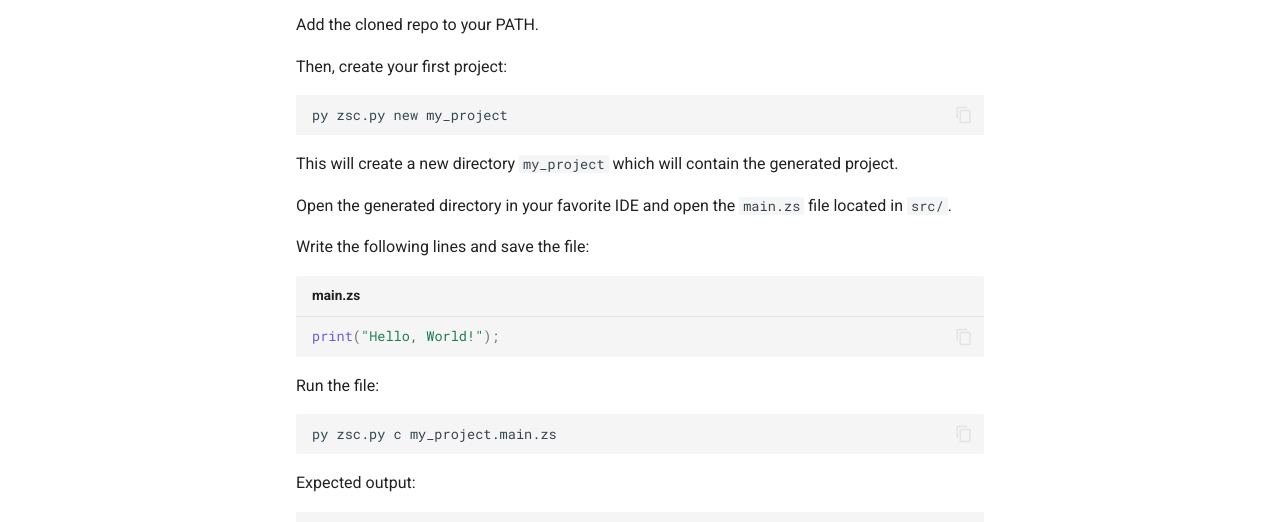
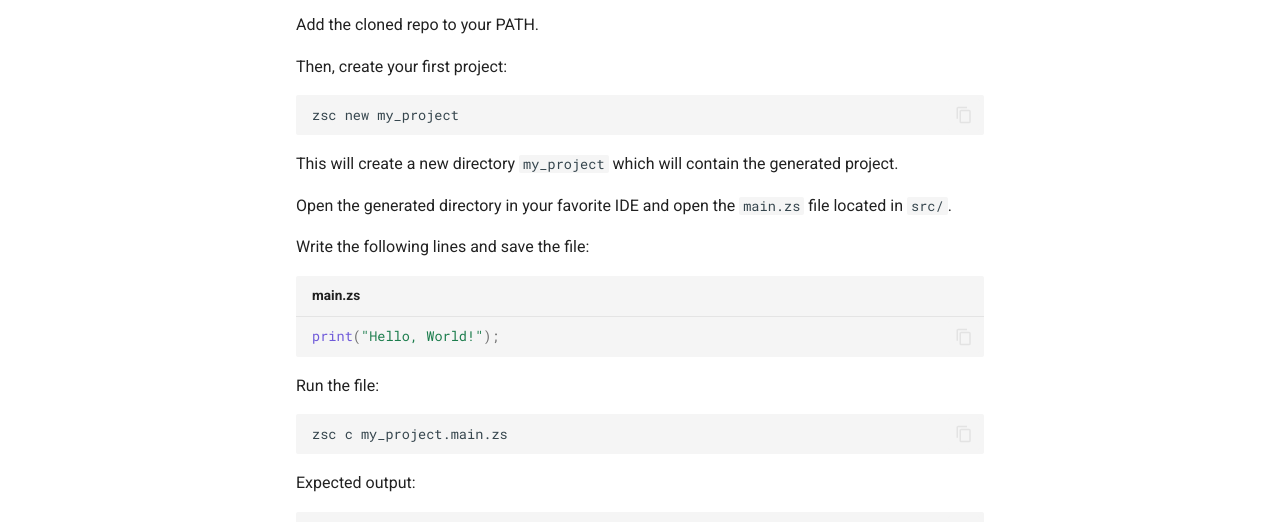
Before and after one commit to xpodev/zs-py, an MkDocs documentation site: the page built from docs/getting-started/installation.md, in a window 1280 px wide and 1313 px high. Shown: the part 580-1102 px from the top of the window. Built offline with MkDocs 1.6.1 and Material for MkDocs 9.7.7, drawn with Linux system fonts in a browser that asks for light colours; comment, search, counter and statistics services are not loaded.

Commit message:
Update docs

````diff
--- a/docs/getting-started/installation.md
+++ b/docs/getting-started/installation.md
@@ -18,7 +18,7 @@ Add the cloned repo to your PATH.
 
 Then, create your first project:
 ```cmd
-py zsc.py new my_project
+zsc new my_project
 ```
 
 This will create a new directory `my_project` which will contain the generated project.
@@ -32,7 +32,7 @@ print("Hello, World!");
 
 Run the file:
 ```
-py zsc.py c my_project.main.zs
+zsc c my_project.main.zs
 ```
 
 Expected output:
````
